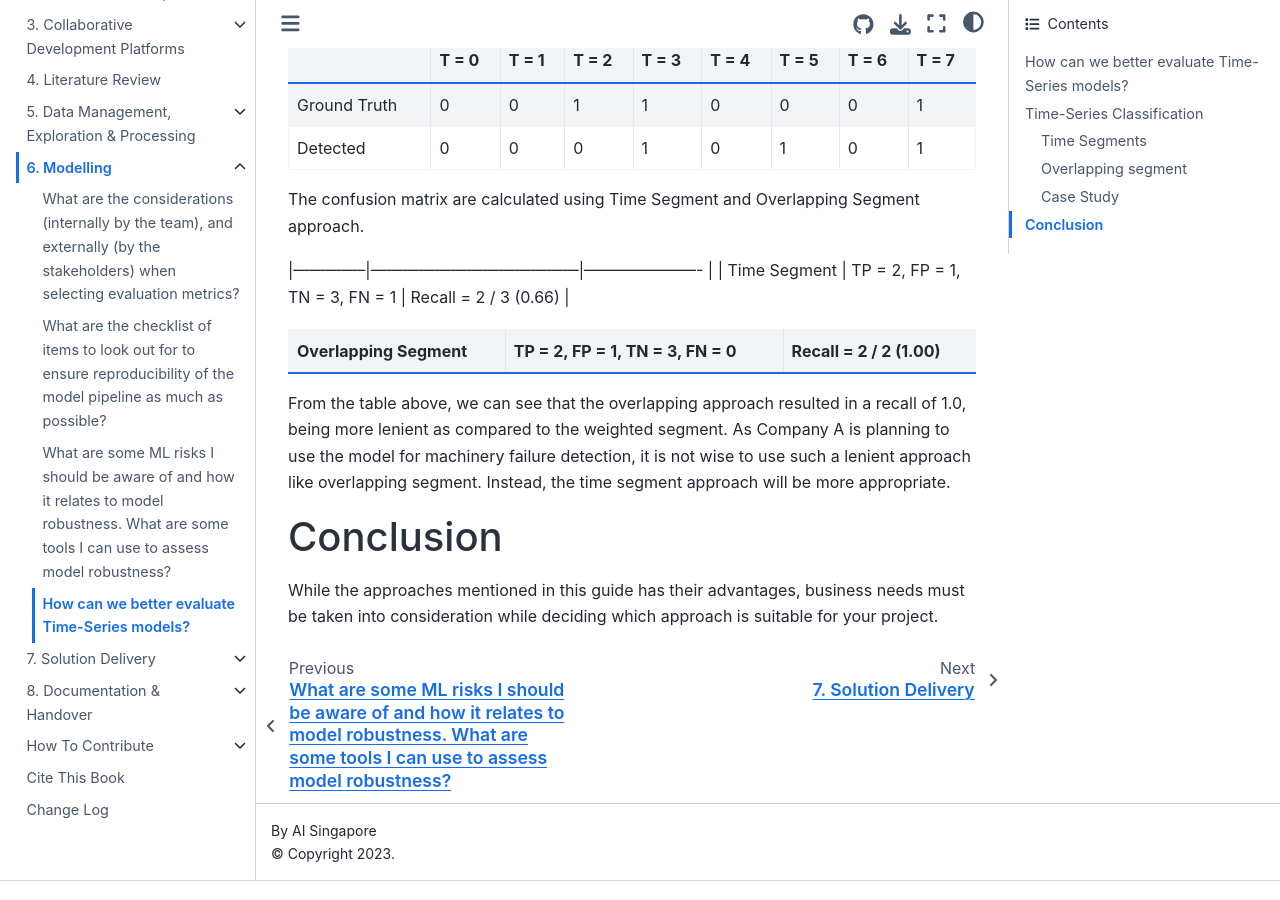
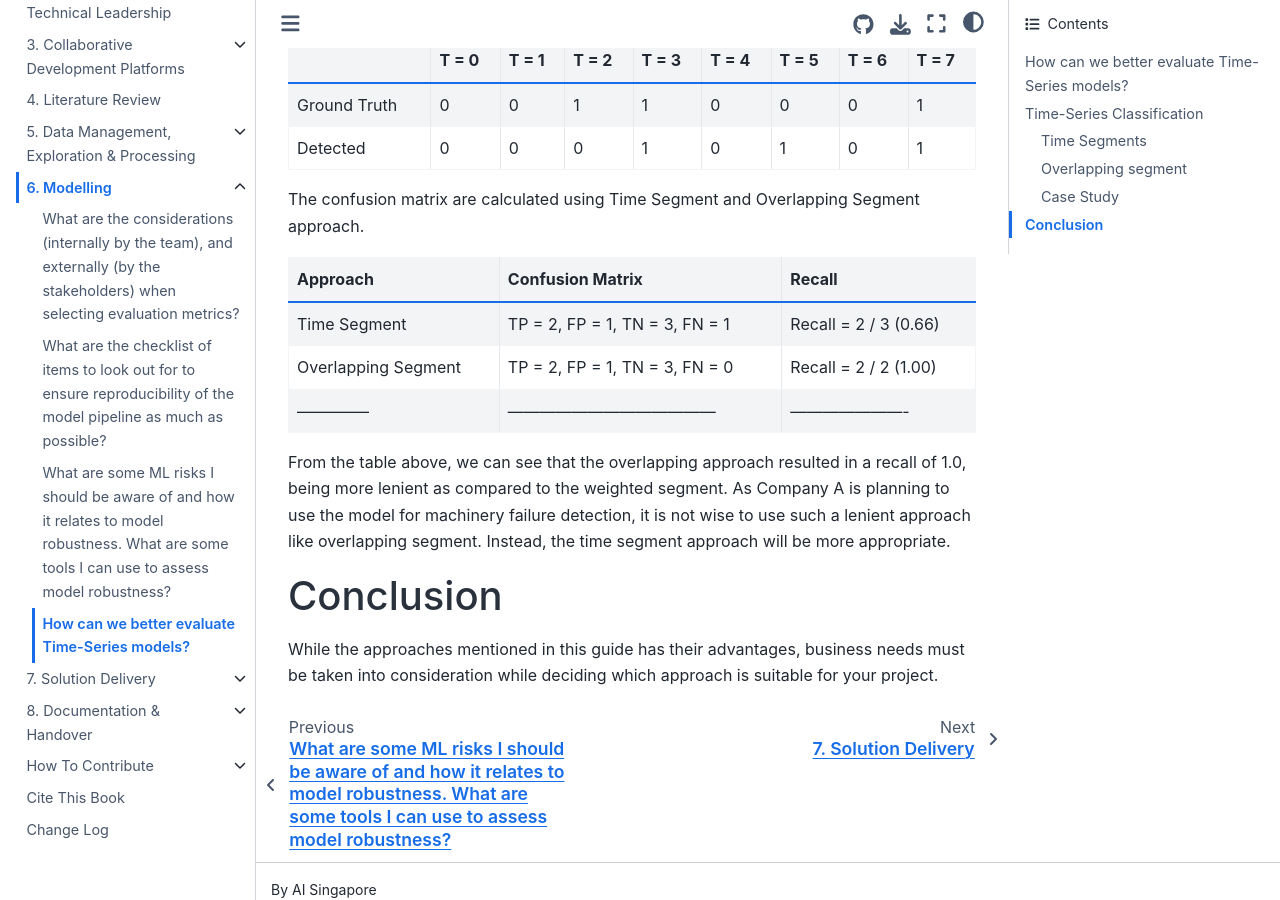
Before and after one commit to aisingapore/ai-practitioner-handbook, a Jupyter Book: the page built from book/6-modelling/evaluating-timeseries.md, in a window 1280 px wide and 900 px high, scrolled down 2201 px. Built offline with Jupyter Book 1.0.4 settings and Sphinx 7.4.7 and the Sphinx Book theme 1.1.4, drawn with Linux system fonts in a browser that asks for light colours.

Commit message:
added pictures and tables

```diff
--- a/book/6-modelling/evaluating-timeseries.md
+++ b/book/6-modelling/evaluating-timeseries.md
@@ -44,6 +44,7 @@ The ground truth and model prediction values for Company A’s newly built Time-
 
 The confusion matrix are calculated using Time Segment and Overlapping Segment approach.
 
+| Approach     | Confusion Matrix                      | Recall                |
 |--------------|---------------------------------------|---------------------- |
 | Time Segment | TP = 2, FP = 1, TN = 3, FN = 1        | Recall = 2 / 3 (0.66) |
 | Overlapping Segment | TP = 2, FP = 1, TN = 3, FN = 0 | Recall = 2 / 2 (1.00) |
```
